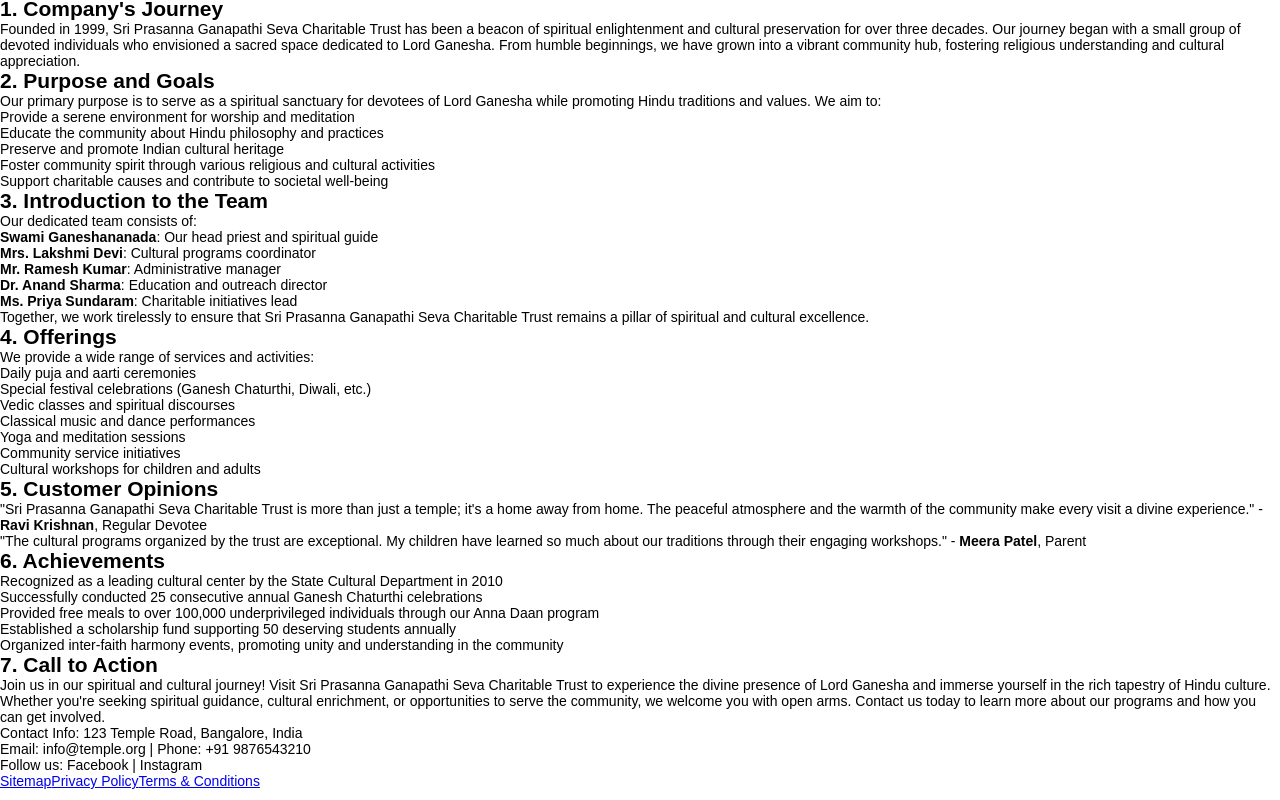
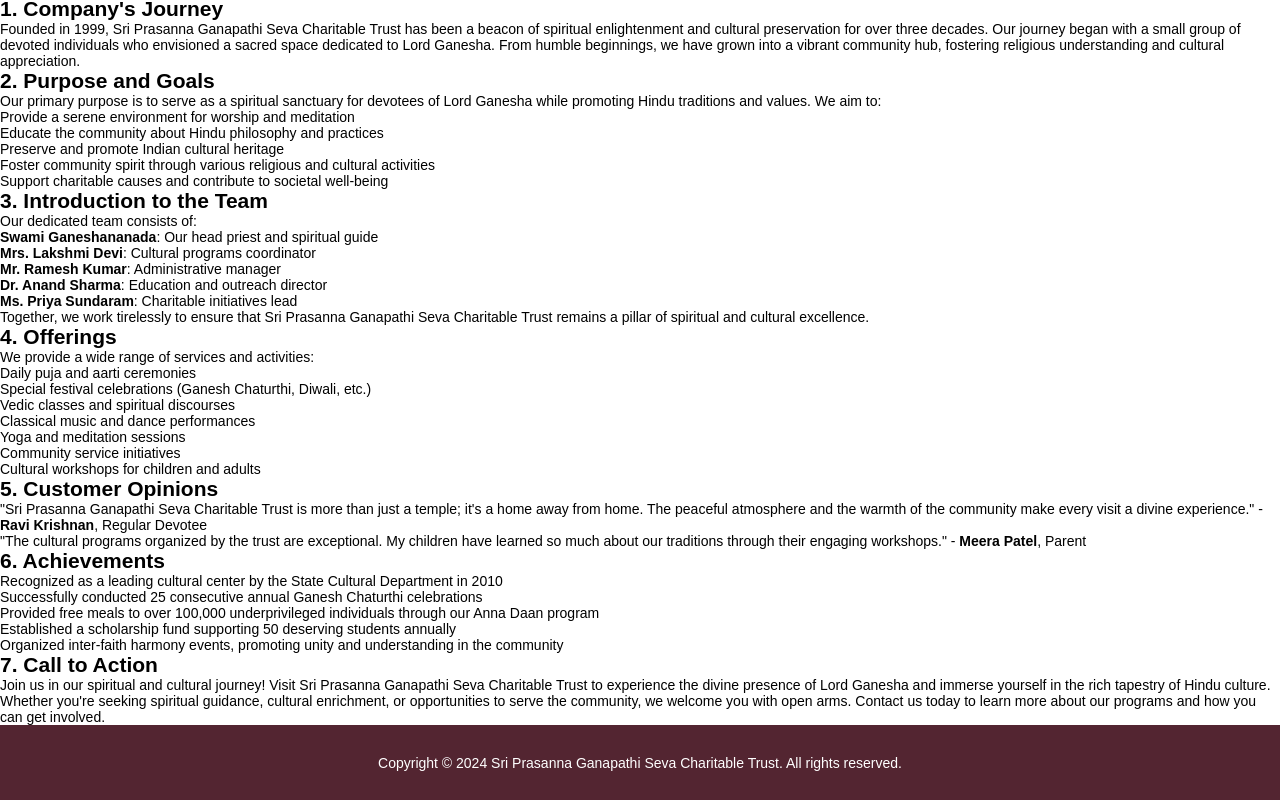
Before and after one commit to kiransharma1987/spgt_web, a React (Create React App) app: page /about in a window 1280 px wide. Shown: the part 214-1014 px from the top of the page. Built offline with nearby package versions, Linux system fonts and the light colour scheme.

Commit message:
footer ui changes

```diff
--- a/src/App.css
+++ b/src/App.css
@@ -106,3 +106,15 @@ nav {
   nav ul li a.active {
     background: var(--nav-hover-bg-color);
 }
+footer {
+    max-width: var(--max-width);
+    margin: 0 auto;
+    background-color: var(--nav-bar-bg-color);
+    color: var(--nav-text-color);
+    text-align: center; /* Center the text */
+    padding: 10px 0; /* Add some padding */
+    height: 75px;
+    display: flex;
+    align-items: center;
+    justify-content: center;
+}
--- a/src/App.js
+++ b/src/App.js
@@ -72,14 +72,7 @@ const App = () => {
         </Routes>
         {/* Footer */}
         <footer>
-          <p>Contact Info: 123 Temple Road, Bangalore, India</p>
-          <p>Email: info@temple.org | Phone: +91 9876543210</p>
-          <p>Follow us: Facebook | Instagram</p>
-          <div className="footer-links">
-            <Link to="/sitemap">Sitemap</Link>
-            <Link to="/privacy">Privacy Policy</Link>
-            <Link to="/terms">Terms & Conditions</Link>
-          </div>
+          <p>Copyright © 2024 Sri Prasanna Ganapathi Seva Charitable Trust. All rights reserved.</p>
         </footer>
       </div>
     </Router>
```
